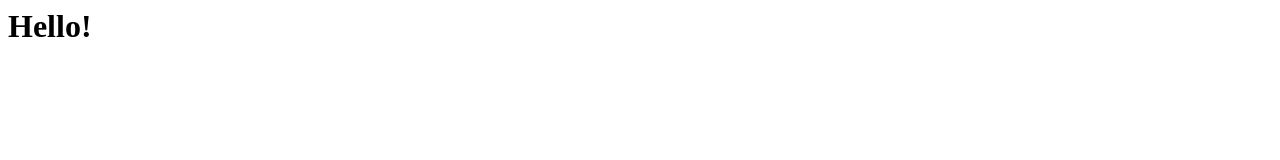
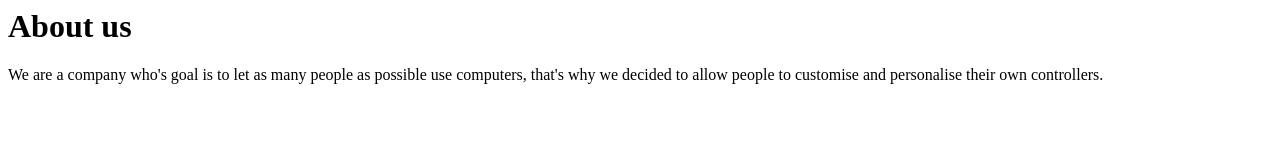
Before and after one commit to ScyeMods/website-practice, a plain HTML site: page index.html in a window 1280 px wide. Drawn offline with Linux system fonts and the light colour scheme.

Commit message:
adding the first features to this website

```diff
--- a/index.html
+++ b/index.html
@@ -1 +1,12 @@
-<h1>Hello!</h1>
+<html>
+
+    <head>
+        <title>Custom controllers and keyboards</title>
+    </head>
+
+    <h1>About us</h1>
+    <p>
+        We are a company who's goal is to let as many people as possible use computers,
+        that's why we decided to allow people to customise and personalise their own controllers.
+    </p>
+</html>
```
Also changed, not shown: style.css (added).
